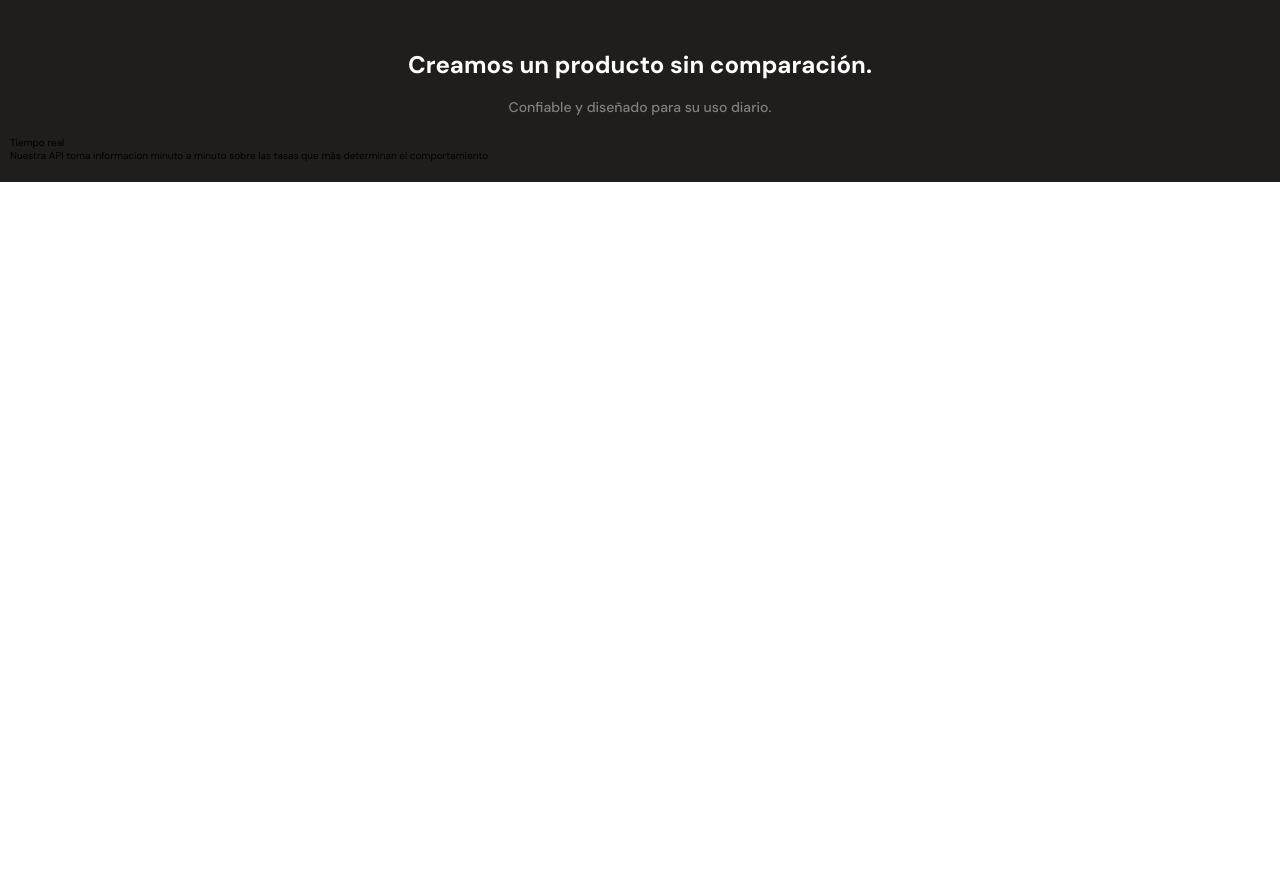
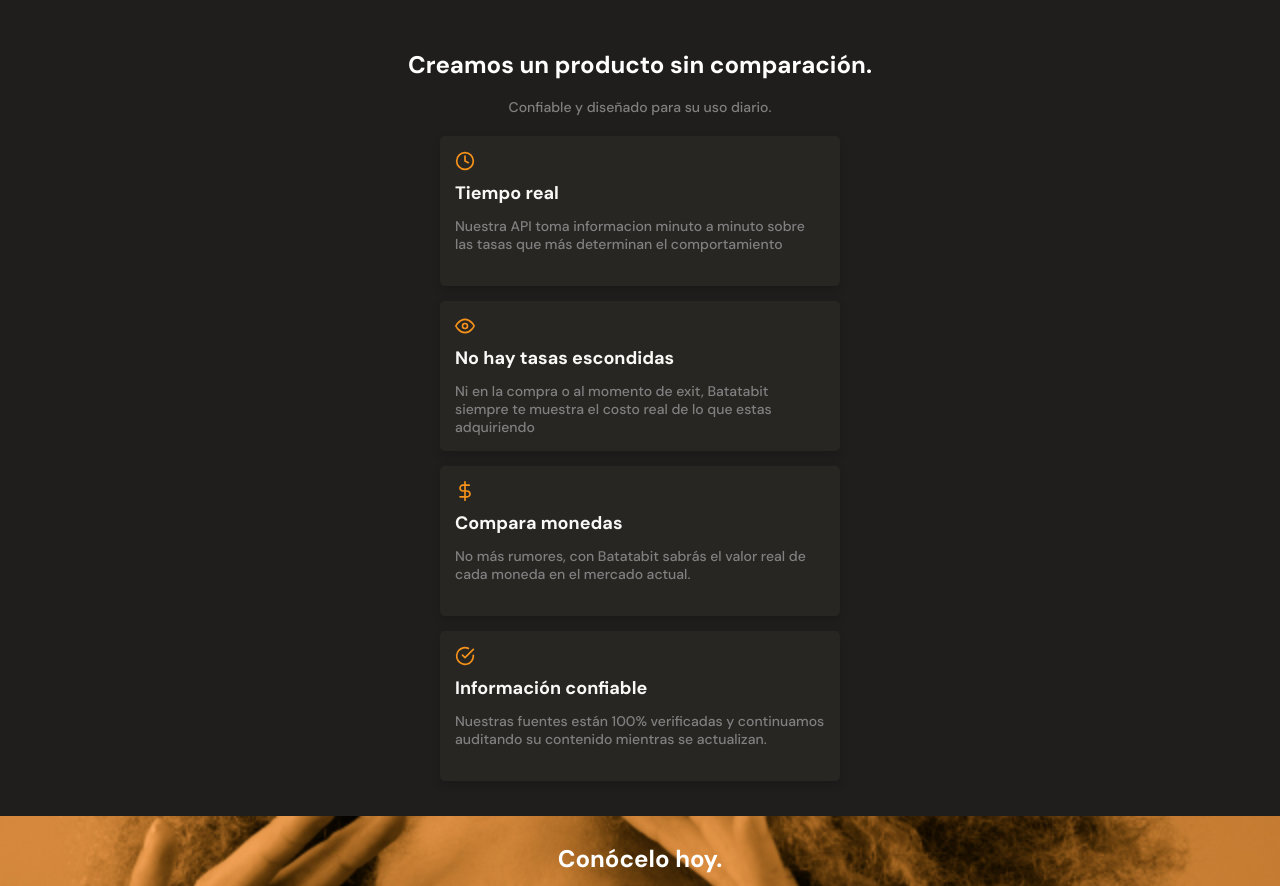
Before and after one commit to Nahuel-Ramirez/batatabit, a plain HTML site: page index.html in a window 1280 px wide. Shown: the part 1534-2420 px from the top of the page. Before the commit the page ends 1716 px from the top, so only its background shows below. Drawn offline with Linux system fonts and the light colour scheme.

Commit message:
avance de proyecto

```diff
--- a/index.html
+++ b/index.html
@@ -117,9 +117,35 @@
               más determinan el comportamiento
             </p>
           </article>
+          <article class="product-detail--card">
+            <span class="eye"></span>
+            <p class="product--card-title">No hay tasas escondidas</p>
+            <p class="product--card-body">
+              Ni en la compra o al momento de exit, Batatabit siempre te muestra
+              el costo real de lo que estas adquiriendo
+            </p>
+          </article>
+          <article class="product-detail--card">
+            <span class="dollar"></span>
+            <p class="product--card-title">Compara monedas</p>
+            <p class="product--card-body">
+              No más rumores, con Batatabit sabrás el valor real de cada moneda
+              en el mercado actual.
+            </p>
+          </article>
+          <article class="product-detail--card">
+            <span class="check"></span>
+            <p class="product--card-title">Información confiable</p>
+            <p class="product--card-body">
+              Nuestras fuentes están 100% verificadas y continuamos auditando su
+              contenido mientras se actualizan.
+            </p>
+          </article>
         </section>
       </section>
-      <section></section>
+      <section class="bitcoin-img-container">
+        <h2>Conócelo hoy.</h2>
+      </section>
       <section></section>
     </main>
     <footer></footer>
--- a/styles.css
+++ b/styles.css
@@ -374,3 +374,93 @@ main {
   line-height: 1.8rem;
   color: #808080;
 }
+
+.product-detail--card {
+  width: 90%;
+  min-width: 288px;
+  max-width: 400px;
+  min-height: 150px;
+  margin: 15px auto;
+  padding: 15px;
+  background-color: var(--warm-black1);
+  border-radius: 5px;
+  box-shadow: 0 4px 8px rgba(0, 0, 0, 0.16);
+}
+
+.product-detail--card .clock {
+  display: inline-block;
+  width: 20px;
+  height: 20px;
+  margin-bottom: 10px;
+  background-image: url("./assets/assets/icons/clock.svg");
+  background-size: cover;
+  background-position: center;
+  background-repeat: no-repeat;
+}
+
+.product-detail--card .eye {
+  display: inline-block;
+  width: 20px;
+  height: 20px;
+  margin-bottom: 10px;
+  background-image: url("./assets/assets/icons/eye.svg");
+  background-size: cover;
+  background-position: center;
+  background-repeat: no-repeat;
+}
+
+.product-detail--card .dollar {
+  display: inline-block;
+  width: 20px;
+  height: 20px;
+  margin-bottom: 10px;
+  background-image: url("./assets/assets/icons/dollar-sign.svg");
+  background-size: cover;
+  background-position: center;
+  background-repeat: no-repeat;
+}
+
+.product-detail--card .check {
+  display: inline-block;
+  width: 20px;
+  height: 20px;
+  margin-bottom: 10px;
+  background-image: url("./assets/assets/icons/check-circle.svg");
+  background-size: cover;
+  background-position: center;
+  background-repeat: no-repeat;
+}
+
+.product--card-title {
+  margin-bottom: 15px;
+  font-size: 1.8rem;
+  font-weight: bold;
+  line-height: 1.8rem;
+  color: var(--off-white);
+}
+
+.product--card-body {
+  font-size: 1.4rem;
+  font-weight: 500;
+  line-height: 1.8rem;
+  color: #808080;
+}
+
+.bitcoin-img-container {
+  width: 100%;
+  min-width: 320px;
+  height: 50vh;
+  background-image: url("./assets/assets/img/bitcoinbaby2x.jpg");
+  background-position: center;
+  background-size: cover;
+  background-repeat: no-repeat;
+  text-align: center;
+}
+
+.bitcoin-img-container h2 {
+  padding-top: 30px;
+  font-size: 2.4rem;
+  font-weight: bold;
+  line-height: 2.6rem;
+  color: var(--white);
+}
```
